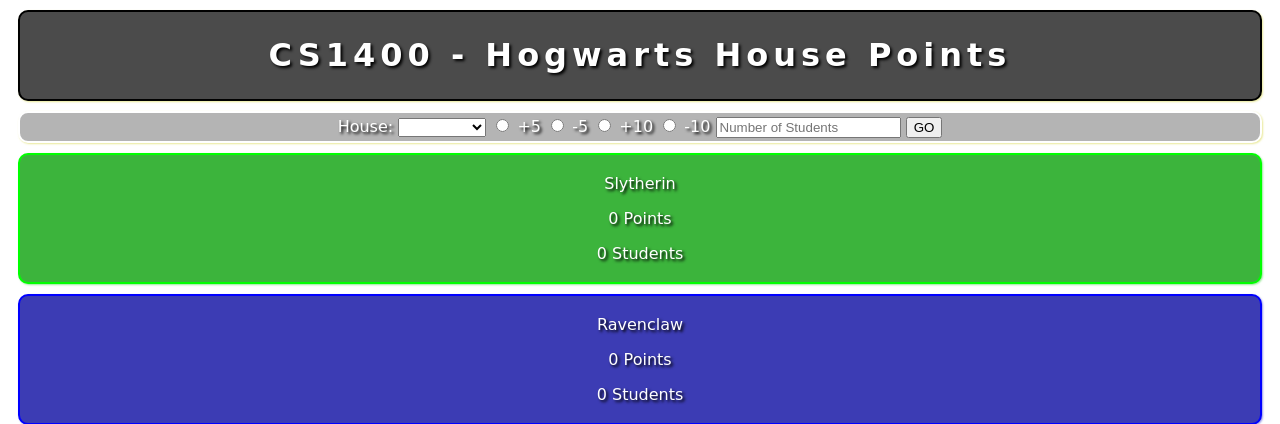
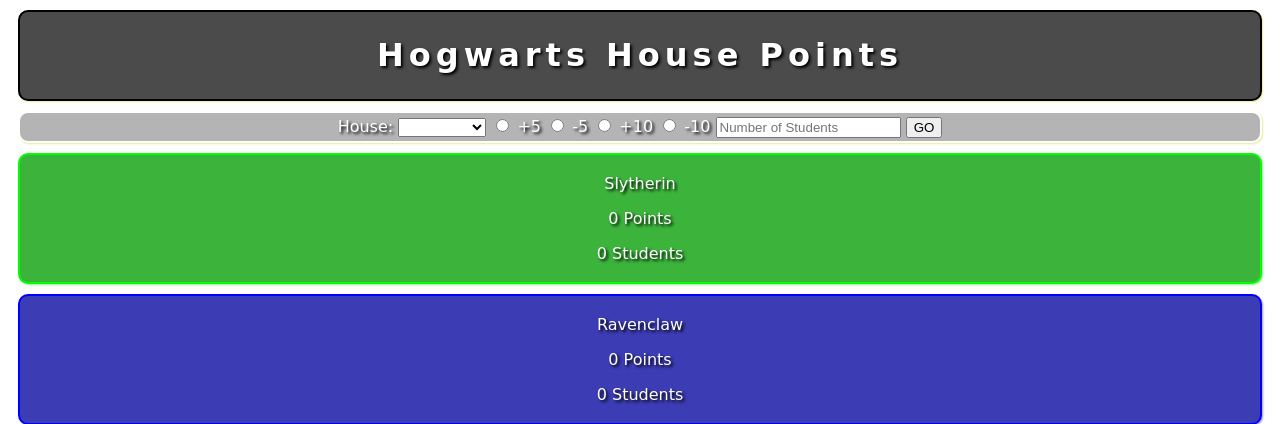
Before and after one commit to bsponny/housePointsDjango, a Django app: page / in a window 1280 px wide. Shown: the top 424 px of the page. Run offline with Django 3.2, Linux system fonts and the light colour scheme; data comes from the database, SQL or seed files in the repository.

Commit message:
fixed typo on index

```diff
--- a/housePointsApp/templates/housePointsApp/index.html
+++ b/housePointsApp/templates/housePointsApp/index.html
@@ -3,12 +3,12 @@
 <html lang="en">
 	<head>
 		<meta charset="utf-8">
-		<title>CS1400 - Hogwarts House Points</title>
+		<title>Hogwarts House Points</title>
 		<link rel="stylesheet" type="text/css" href="{% static 'housePointsApp/style.css' %}" />
 	</head>
 	<body>
 		<div class="title black box">
-			<h1>CS1400 - Hogwarts House Points</h1>
+			<h1>Hogwarts House Points</h1>
 		</div>
 		<div class="white box">
 			<form method='POST' action="{% url 'addPoints' %}">
```
